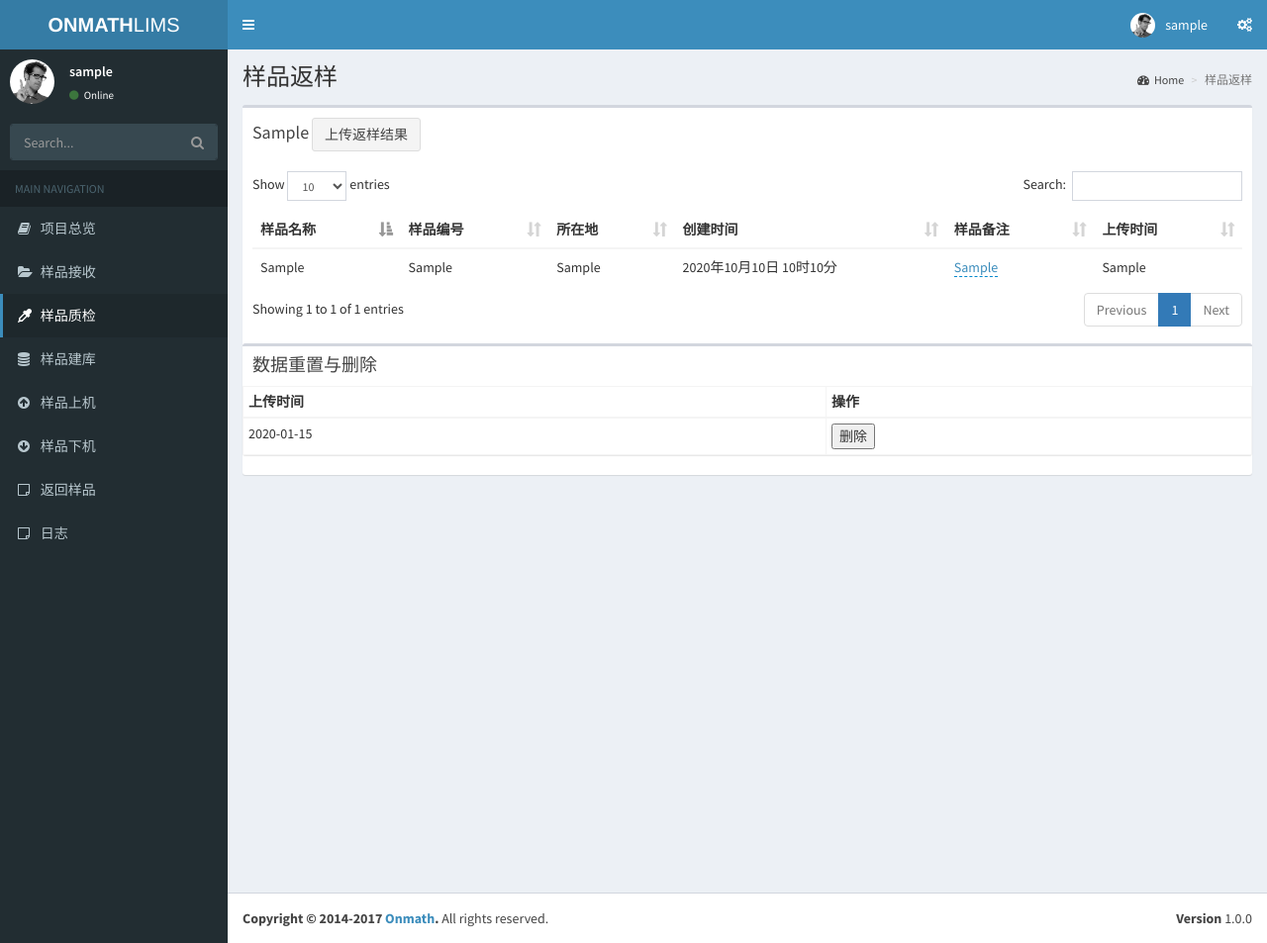
After one commit to chenjialin/ONMATHLIMS, a Django app: template ONMATHLIMS/lims_app/templates/return_sample.html in a window 1280 px wide. The commit adds this page. Shown: the whole page at 99% size. Run offline with Django 3.2, Linux system fonts and the light colour scheme; the template is opened without the code that fills it: most values are stand-ins (such as "Sample title", 1, 10 or a date in 2020); parts of the project's set-up code (start-up, migrations or seed data) failed here and were passed over; some libraries are stand-ins or nearby versions.

Commit message:
add return sample

```diff
--- a/ONMATHLIMS/lims_app/templates/base.html
+++ b/ONMATHLIMS/lims_app/templates/base.html
@@ -128,6 +128,7 @@
                 <li id="build_lib"><a href="/lims_app/build_lib/"><i class="fa fa-database"></i> <span>样品建库</span></a></li>
                 <li id="upmachine"><a href="/lims_app/upmachine/"><i class="fa fa-arrow-circle-up"></i> <span>样品上机</span></a></li>
                 <li id="downmachine"><a href="/lims_app/downmachine/"><i class="fa fa-arrow-circle-down "></i> <span>样品下机</span></a></li>
+                <li id="returnsample"><a href="/lims_app/return_sample/"><i class="fa fa-sticky-note-o "></i> <span>返回样品</span></a></li>
                 <li id="operation_log"><a href="/lims_app/operation_log/"><i class="fa fa-sticky-note-o "></i> <span>日志</span></a></li>
                 <!--
                 <li><a href="documentation/index.html"><i class="fa fa-book"></i> <span>分析</span></a></li>
--- a/ONMATHLIMS/lims_app/templates/build_lib.html
+++ b/ONMATHLIMS/lims_app/templates/build_lib.html
@@ -59,7 +59,7 @@
                     </tr>
                   </thead>
                   <tbody>
-                    {% for n1,n2,n3,n4,n5,n6,n7,n8,n9,n10,n11 in sample_info %}
+                    {% for n1,n2,n3,n4,n5,n6,n7,n8,n9,n10,n11,n12 in sample_info %}
                         <tr>
                             <td>{{ n4 }}</td>
                             <td>{{ n5 }}</td>
@@ -68,6 +68,7 @@
                             <td>{{ n8 | date:"Y年m月d日 H时i分"}}</td>
                             <td><a href="#" id="sample_id_{{ n1 }}" class="username" data-type="text">{{ n9 }}</a></td>
                             <td>{{ n10 }}</td>
+                            <td>{{ n11 }}</td>
                         </tr>
                     {% endfor  %}
                   </tbody>
--- a/ONMATHLIMS/lims_app/templates/downmachine.html
+++ b/ONMATHLIMS/lims_app/templates/downmachine.html
@@ -62,7 +62,7 @@
                     </tr>
                   </thead>
                   <tbody>
-                    {% for n1,n2,n3,n4,n5,n6,n7,n8,n9,n10,n11,n12,n13 in sample_info %}
+                    {% for n1,n2,n3,n4,n5,n6,n7,n8,n9,n10,n11,n12,n13,n14 in sample_info %}
                         <tr>
                             <td>{{ n4 }}</td>
                             <td>{{ n5 }}</td>
@@ -73,6 +73,7 @@
                             <td>{{ n10 | date:"Y年m月d日 H时i分"}}</td>
                             <td><a href="#" id="sample_id_{{ n1 }}" class="username" data-type="text">{{ n11 }}</a></td>
                             <td>{{ n12 }}<td>
+                            <td>{{ n13 }}</td>
                         </tr>
                     {% endfor  %}
                   </tbody>
--- a/ONMATHLIMS/lims_app/templates/quality_check.html
+++ b/ONMATHLIMS/lims_app/templates/quality_check.html
@@ -47,10 +47,11 @@
                         <th>创建时间</th>
                         <th>样品备注</th>
                         <th>上传时间</th>
+                        <th>所在地</th>
                     </tr>
                   </thead>
                   <tbody>
-                    {% for n1,n2,n3,n4,n5,n6,n7,n8,n9,n10,n11,n12,n13,n14 in sample_info %}
+                    {% for n1,n2,n3,n4,n5,n6,n7,n8,n9,n10,n11,n12,n13,n14,n15 in sample_info %}
                     <tr>
                         <td>{{ n4 }}</td>
                         <td>{{ n5 }}</td>
@@ -62,7 +63,7 @@
                         <td>{{ n11 | date:"Y年m月d日 H时i分" }}</td>
                         <td><a href="#" id="sample_id_{{ n1 }}" class="username" data-type="text">{{ n12 }}</a></td>
                         <td>{{ n13 }}<td>
-
+                        <td>{{ n14 }}<td>
                     </tr>
                     {% endfor %}
                   </tbody>
--- /dev/null
+++ b/ONMATHLIMS/lims_app/templates/return_sample.html
@@ -0,0 +1,129 @@
+{% extends "base.html" %}
+
+{% block content_header %}
+<h1>样品返样</h1>
+<ol class="breadcrumb">
+    <li><a href="{% url 'main' %}"><i class="fa fa-dashboard"></i>Home</a></li>
+    <li class="active">样品返样</li>
+</ol>
+{% endblock %}
+
+{% block content %}
+<div class="row">
+    <div class="col-xs-12">
+        <div class="box">
+            <div class="box-header">
+                <h3 class="box-title" id="selected_proj">{{ select_proj }}</h3>
+                <!-- download button -->
+                <button type="submit" class="btn btn-default" title="上传返样结果" onclick="upload_project()">
+                  上传返样结果
+                </button>
+                </div>
+            <div class="box-body">
+                <table class="table table-responsive no-padding" id="return_sample">
+                  <thead>
+                    <tr>
+                        <th>样品名称</th>
+                        <th>样品编号</th>
+                        <th>所在地</th>
+                        <th>创建时间</th>
+                        <th>样品备注</th>
+                        <th>上传时间</th>
+                    </tr>
+                  </thead>
+                  <tbody>
+                    {% for n1,n2,n3,n4,n5,n6,n7,n8 in return_info %}
+                    <tr>
+                        <td>{{ n2 }}</td>
+                        <td>{{ n3 }}</td>
+                        <td>{{ n4 }}</td>
+                        <td>{{ n5 | date:"Y年m月d日 H时i分"}}</td>
+                        <td><a href="#" id="sample_id_{{ n1 }}" class="username" data-type="text">{{ n7 }}</a></td>
+                        <td>{{ n6 }}</td>
+                    </tr>
+                    {% endfor %}
+                  </tbody>
+                </table>
+            </div>
+            <!-- /.box-body -->
+            <!-- recover_data -->
+            <div class="row">
+        <div class="col-xs-12">
+            <div class="box">
+            <div class="box-header">
+              <h3 class="box-title">数据重置与删除</h3>
+            </div>
+            <!-- /.box-header -->
+            <div class="box-body no-padding">
+              <table class="table table-bordered table-condensed">
+                    <thead>
+                        <tr><th>上传时间</th><th>操作</th></tr>
+                    </thead>
+                    <tbody>
+                      {% for n1,n2 in all_upload_times %}
+                          <tr>
+                              <td>{{ n1 }}</td>
+                              {% if n2 == 'N' %}
+                              <td><button onclick="recover_data(this, '{{ n1 }}', '{{ n2 }}')">重置</button></td>
+                              {% else %}
+                              <td><button onclick="recover_data(this, '{{ n1 }}', '{{ n2 }}')">删除</button></td>
+                              {% endif %}
+                          </tr>
+                      {% endfor %}
+                    </tbody>
+                </table>
+            </div>
+            <!-- /.box-body -->
+          </div>
+          <!-- /.box -->
+        </div>
+      </div>
+        </div>
+        <!-- /.box -->
+    </div>
+</div>
+{% endblock %}
+
+{% load staticfiles %}
+
+{% block page_css %}
+    <link rel="stylesheet" href="{% static 'css/bootstrap-editable.css' %}">
+    <link rel="stylesheet" href="{% static 'css/fileinput.css' %}">
+{% endblock %}
+
+{% block page_script %}
+<script src="{% static 'js/bootstrap-editable.js' %}"></script>
+<script src="{% static 'js/xlsx.core.min.js' %}"></script>
+<script src="{% static 'js/main.js' %}"></script>
+<script src="{% static 'js/ajaxfileupload.js' %}"></script>
+<script>
+    var username = "{{ username }}";
+    function upload_project() {
+      window.location.href = '/lims_app/upload_sample_info/?table=return_sample';
+    }
+    $(function(){
+        $('#return_sample').DataTable();
+        $('.username').editable({
+           url: '/lims_app/save_sample_info?table=return_sample',
+           type: 'text',
+           pk: 1,
+           name: this.id,
+           title: '添加备注',
+        });
+        $("#quality_check").addClass('active');
+    });
+
+    function recover_data(obj, upload_time, status) {
+      if(status == 'Y'){
+        action = 'delete';
+      }else{
+        action = 'recover';
+      }
+      ajaxSend('/lims_app/recover_data', {'upload_time': upload_time, 'table': 'return_sample', 'action': action},function(data){
+              alert(data.msg);
+              obj.parentNode.parentNode.remove();
+              window.location.href = "/lims_app/return_sample/";
+            })
+    }
+</script>
+{% endblock %}
--- a/ONMATHLIMS/lims_app/templates/upmachine.html
+++ b/ONMATHLIMS/lims_app/templates/upmachine.html
@@ -59,10 +59,11 @@
                         <th>创建日期</th>
                         <th>样品备注</th>
                         <th>上传日期</th>
+                        <th>所在地</th>
                     </tr>
                   </thead>
                   <tbody>
-                    {% for n1,n2,n3,n4,n5,n6,n7,n8,n9,n10,n11,n12,n13 in sample_info %}
+                    {% for n1,n2,n3,n4,n5,n6,n7,n8,n9,n10,n11,n12,n13,n14 in sample_info %}
                         <tr>
                             <td>{{ n4 }}</td>
                             <td>{{ n5 }}</td>
@@ -73,6 +74,7 @@
                             <td>{{ n10 | date:"Y年m月d日 H时i分"}}</td>
                             <td><a href="#" id="sample_id_{{ n1 }}" class="username" data-type="text">{{ n11 }}</a></td>
                             <td>{{ n12 | date:"Y年m月d日 H时i分"}}</td>
+                            <td>{{ n13 }}<td>
                         </tr>
                     {% endfor  %}
                   </tbody>
--- a/ONMATHLIMS/lims_app/urls.py
+++ b/ONMATHLIMS/lims_app/urls.py
@@ -16,6 +16,7 @@ urlpatterns = [
     url(r'^build_lib/', views.build_lib, name='build_lib'),
     url(r'^upmachine/', views.upmachine, name='upmachine'),
     url(r'^downmachine/', views.downmachine, name='downmachine'),
+    url(r'^return_sample/', views.return_sample, name='return_sample'),
     url(r'^upload_sample_info/', views.upload_sample_info, name='upload_sample_info'),
     url(r'^save_sample_row/', views.save_sample_row, name='save_sample_row'),
     url(r'^save_sample_table/', views.save_sample_table, name='save_sample_tables'),
```
Also changed, not shown: ONMATHLIMS/lims_app/models.py (+19 -0 lines), ONMATHLIMS/lims_app/templates/upload.html (+7 -2 lines), ONMATHLIMS/lims_app/views.py (+23 -6 lines).
